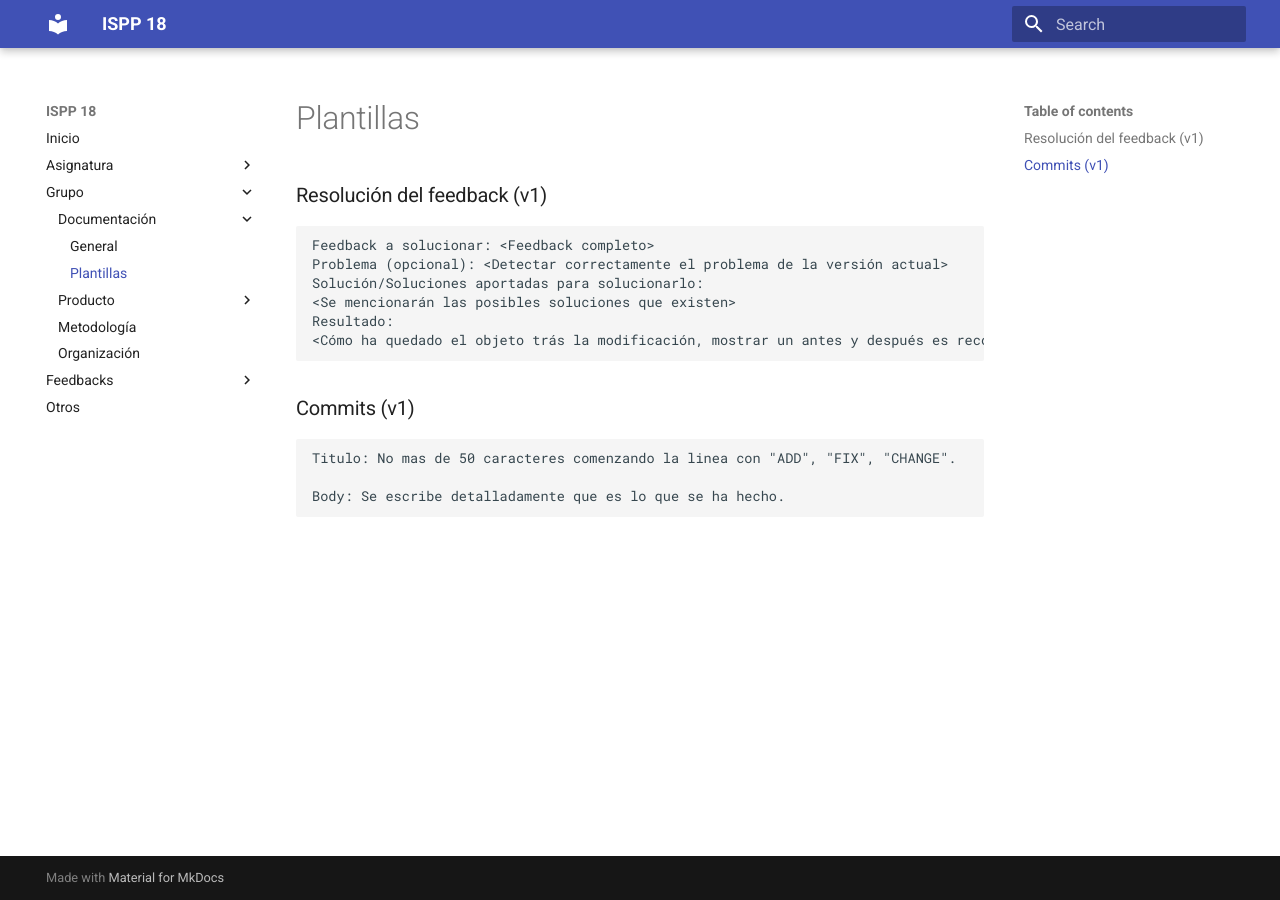
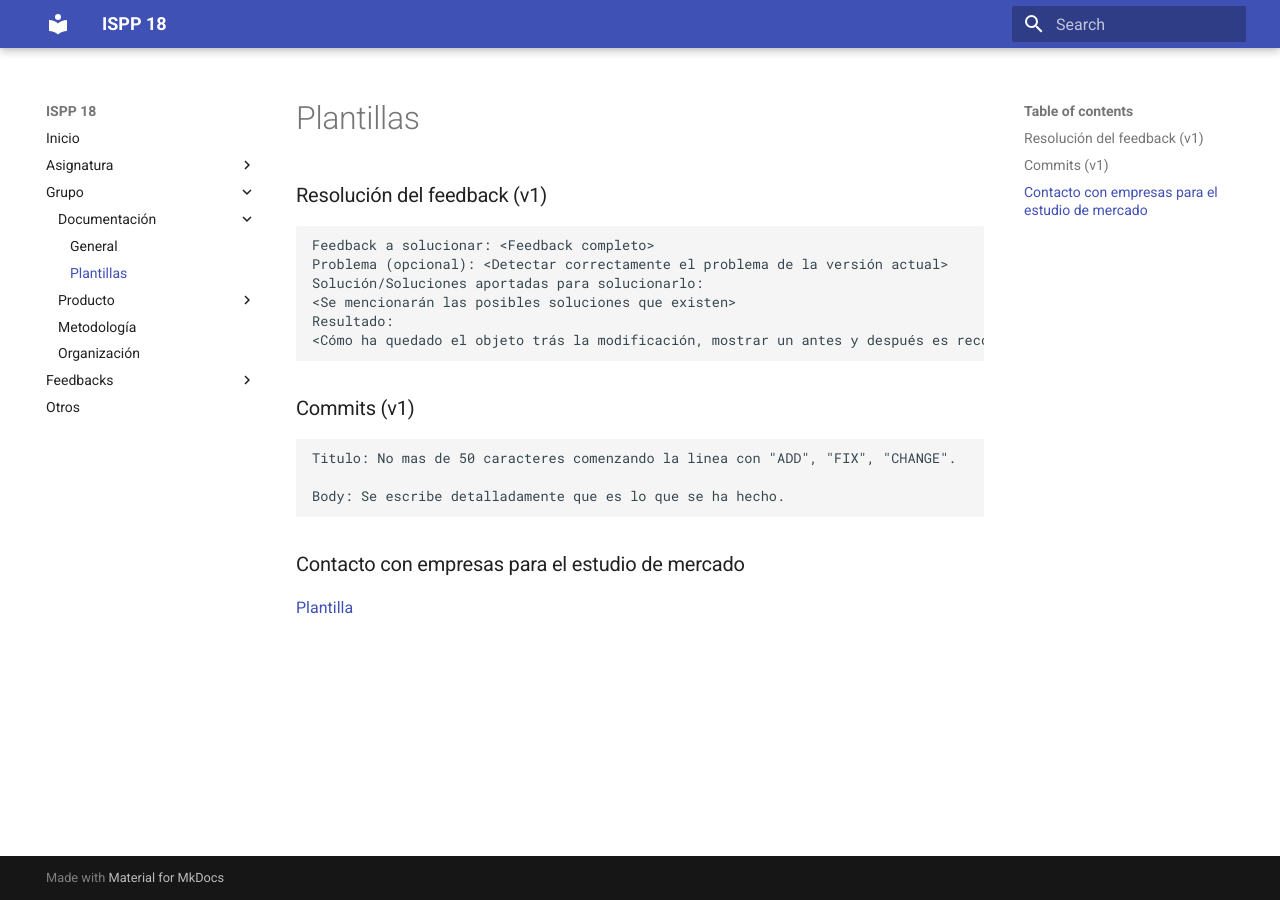
Before and after one commit to alexgs922/ispp18-wiki, an MkDocs documentation site: the page built from docs/plantillas.md, in a window 1280 px wide. Built offline with MkDocs 1.6.1 and Material for MkDocs 9.7.7, drawn with Linux system fonts in a browser that asks for light colours; old or Windows-style settings are respelled for this version of MkDocs.

Commit message:
ADD Añadida plantilla de contacto con empresas
Se ha añadido un vínculo para acceder a la plantilla del correo para contactar con empresas en la sección de 'Plantillas' de 'Documentación'.

````diff
--- a/docs/plantillas.md
+++ b/docs/plantillas.md
@@ -13,3 +13,5 @@ Titulo: No mas de 50 caracteres comenzando la linea con "ADD", "FIX", "CHANGE".
 
 Body: Se escribe detalladamente que es lo que se ha hecho.
 ```
+### Contacto con empresas para el estudio de mercado
+[Plantilla](https://docs.google.com/document/d/1_TcnCzfIMz_Jf_MEsJJ4Faw9OjPrPX82d2apPHK2s6g/edit)
````
